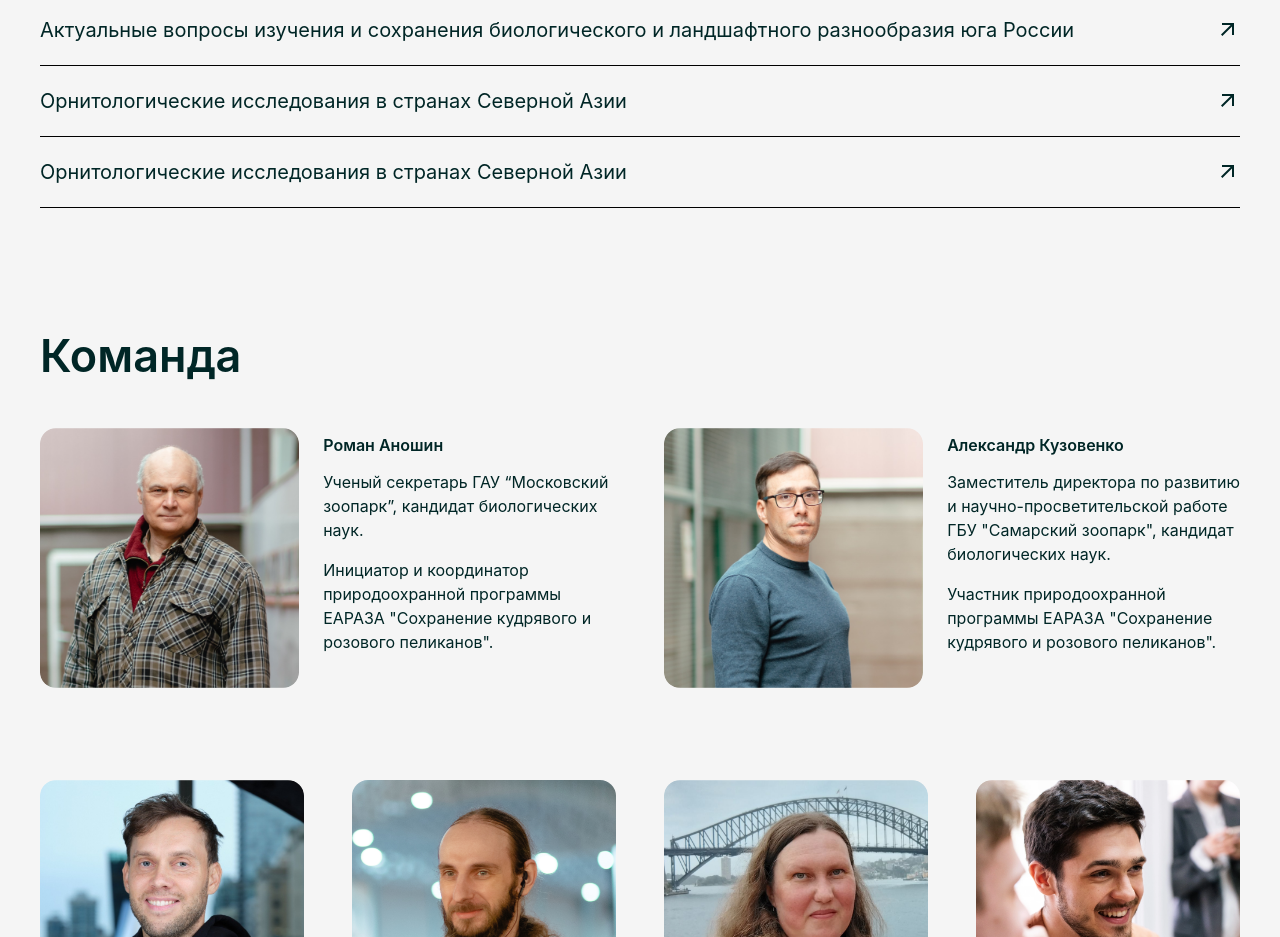
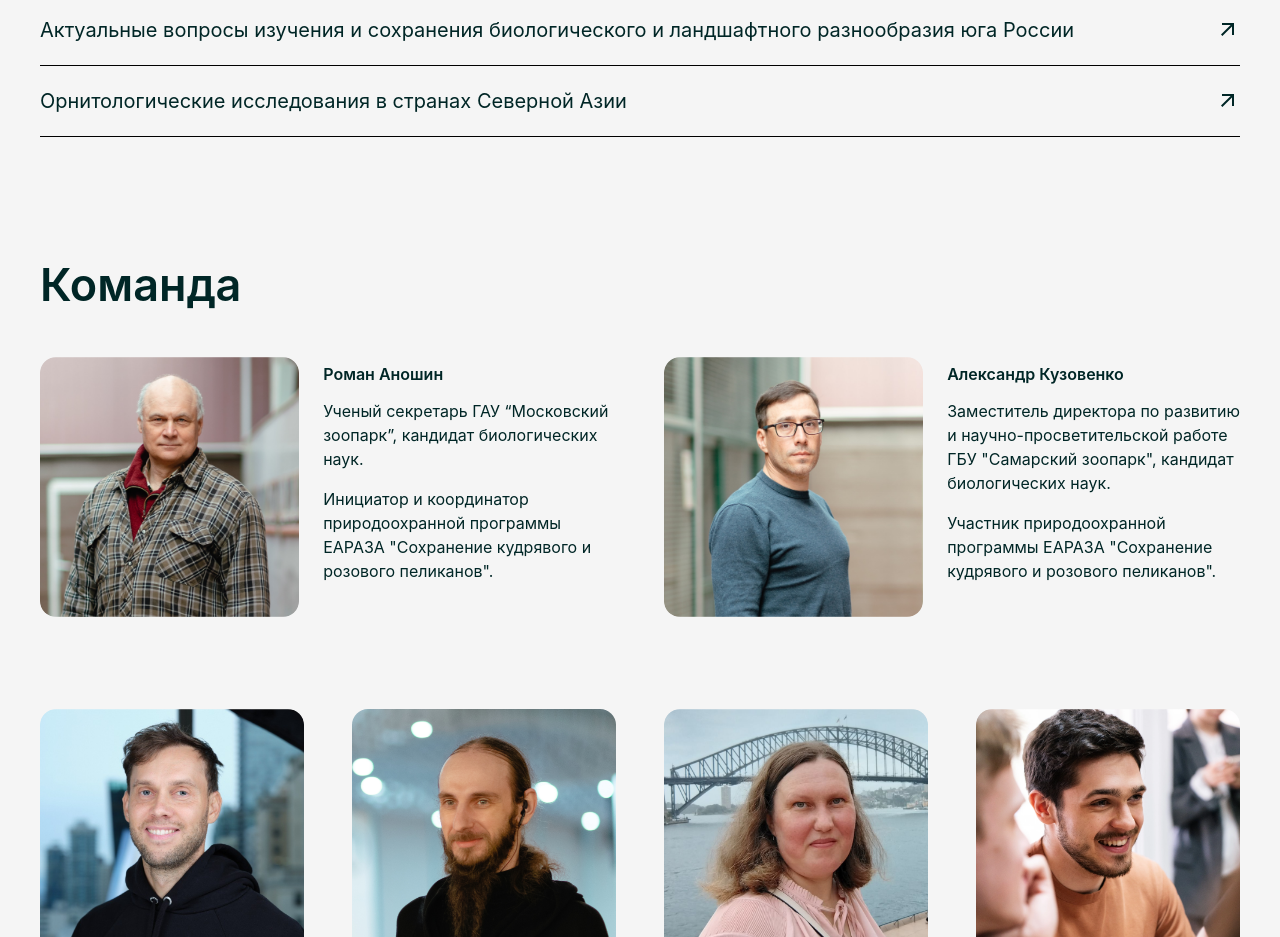
Before and after one commit to lajafar/scifly, a website built with Vite: page index.html in a window 1280 px wide. Shown: the part 3900-4837 px from the top of the page. Built offline with nearby package versions, Linux system fonts and the light colour scheme.

Commit message:
removed duplicate

```diff
--- a/index.html
+++ b/index.html
@@ -221,10 +221,6 @@
                         <svg xmlns="http://www.w3.org/2000/svg" width="24" height="24" viewBox="0 0 24 24"><path fill="currentColor" d="M6.4 18L5 16.6L14.6 7H6V5h12v12h-2V8.4z"/></svg>
                     </a>
                     <!-- Insert new articles here -->
-                    <a href="https://drive.google.com/file/d/1H-gdOJHiviuDWPRZ6jjRd-kIxK0yXysY/view?usp=sharing" class="publication-item-link" target="_blank">
-                        <p>Орнитологические исследования в странах Северной Азии</p>
-                        <svg xmlns="http://www.w3.org/2000/svg" width="24" height="24" viewBox="0 0 24 24"><path fill="currentColor" d="M6.4 18L5 16.6L14.6 7H6V5h12v12h-2V8.4z"/></svg>
-                    </a>
 
                 </div>
             </section>
```
